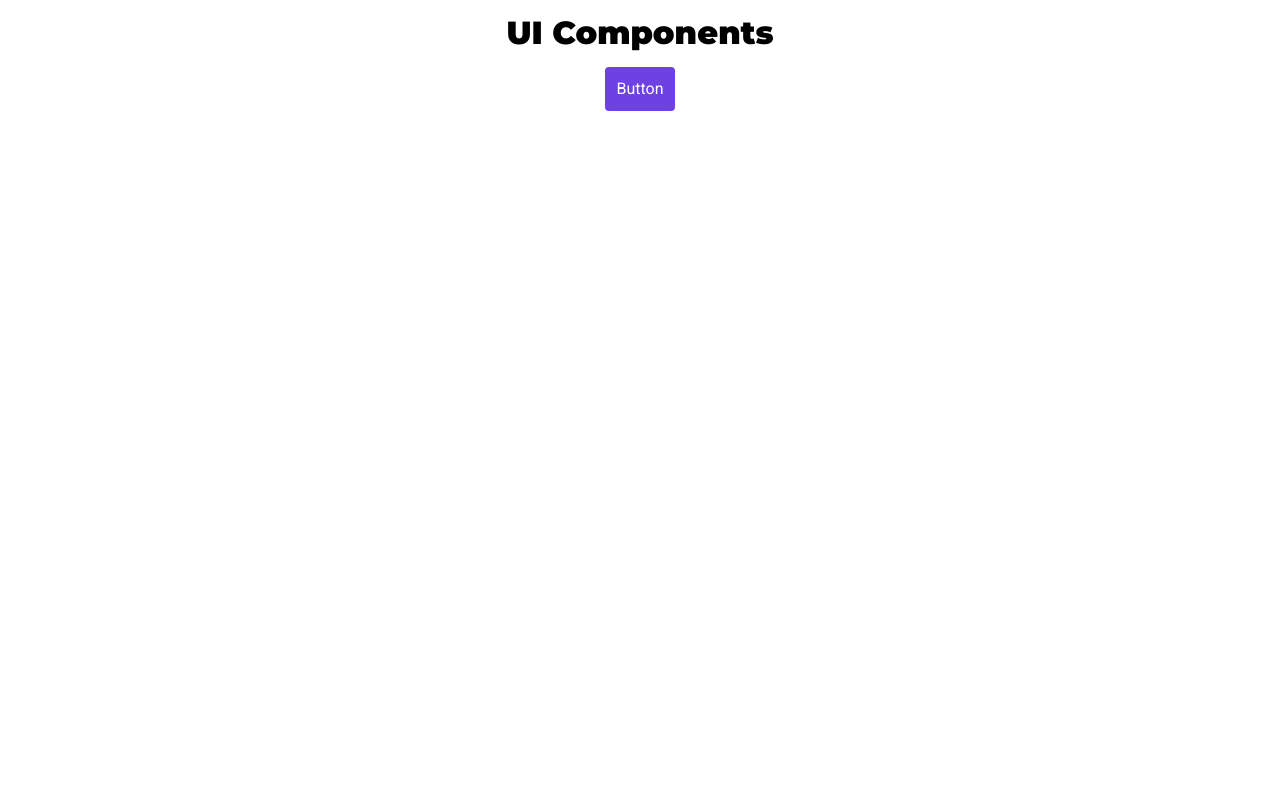
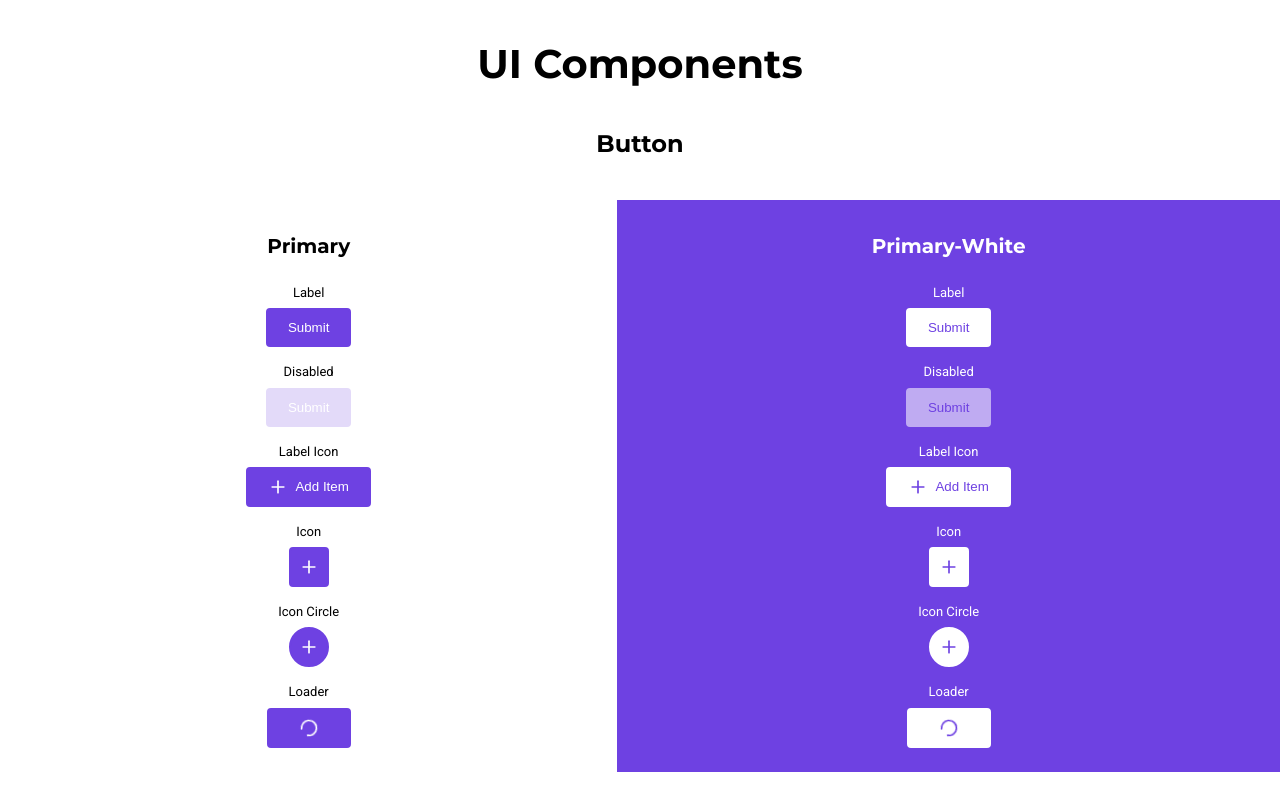
Before and after one commit to cathyccc/ui-component-library, a React (Vite) app: page / in a window 1280 px wide. Built offline with nearby package versions, Linux system fonts and the light colour scheme.

Commit message:
removed white border around body, added typography, styled primary and primary-white buttons, added options of different button types

```diff
--- a/index.html
+++ b/index.html
@@ -5,8 +5,9 @@
   <meta charset="UTF-8" />
   <link rel="preconnect" href="https://fonts.googleapis.com">
   <link rel="preconnect" href="https://fonts.gstatic.com" crossorigin>
-  <link href="https://fonts.googleapis.com/css2?family=Montserrat:wght@900&family=Roboto&display=swap" rel="stylesheet">
-  <meta name="viewport" content="width=device-width, initial-scale=1.0" />
+  <link
+    href="https://fonts.googleapis.com/css2?family=Montserrat:wght@700;900&family=Roboto:wght@400;500;700&display=swap"
+    rel="stylesheet">
   <title>UI Components</title>
 </head>
 
--- a/src/App.css
+++ b/src/App.css
@@ -1,20 +1,95 @@
 body {
   font-family: Roboto;
-  color: var(--colors-white, #FFF);
   text-align: center;
   font-size: 16px;
   font-style: normal;
   font-weight: 400;
   line-height: 24px;
-  /* 150% */
+  margin: 0;
+}
+
+p {
+  font-family: Roboto;
+  font-size: 16px;
+  font-style: normal;
+  font-weight: 400;
+  line-height: 24px;
 }
 
 h1 {
-  color: #000;
-  text-align: center;
+  font-family: Montserrat;
+  font-size: 56px;
+  font-style: normal;
+  font-weight: 900;
+  line-height: 64px;
+}
+
+h2 {
+  font-family: Montserrat;
+  font-size: 48px;
+  font-style: normal;
+  font-weight: 700;
+  line-height: 56px;
+}
+
+h3 {
+  font-family: Montserrat;
+  font-size: 40px;
+  font-style: normal;
+  font-weight: 700;
+  line-height: 48px;
+}
+
+h4 {
   font-family: Montserrat;
   font-size: 32px;
   font-style: normal;
-  font-weight: 900;
-  line-height: 24px;
+  font-weight: 700;
+  line-height: 40px;
 }
+
+h5 {
+  font-family: Montserrat;
+  font-size: 24px;
+  font-style: normal;
+  font-weight: 700;
+  line-height: 32px;
+}
+
+h6 {
+  font-family: Montserrat;
+  font-size: 20px;
+  font-style: normal;
+  font-weight: 700;
+  line-height: 28px;
+  margin: 0.5rem;
+}
+
+section {
+  display: flex;
+  flex-direction: row;
+  align-items: center;
+  justify-content: center;
+}
+
+.section-item {
+  flex-grow: 1;
+  display: flex;
+  align-items: center;
+  flex-direction: column;
+  margin: auto;
+}
+
+.purple {
+  background-color: #6E41E2;
+  padding: 1.5em 0;
+}
+
+p.btn-label {
+  font-size: 13px;
+  margin-bottom: 0.25em;
+}
+
+.white {
+  color: white;
+}
--- a/src/App.jsx
+++ b/src/App.jsx
@@ -1,13 +1,109 @@
 import './App.css'
 import Button from "./components/Button/Button"
+import {LuPlus} from "react-icons/lu"
 
 function App() {
   return (
     <>
-      <h1>UI Components</h1>
-      <Button variant="primary" type="icon" onClick={() => console.log("clicked")}>
-        Button
-      </Button>
+      <h3>UI Components</h3>
+      <h5>Button</h5>
+      <section>
+        <div className="section-item">
+          <h6>Primary</h6>
+          <div>
+            <span className="btn-container">
+              <p className="btn-label">Label</p>
+              <Button variant="primary" type="label" onClick={() => console.log("clicked")}>
+                Submit
+              </Button>
+            </span>
+
+            <span className="btn-container">
+              <p className="btn-label">Disabled</p>
+              <Button variant="primary" type="label" disabled>
+                Submit
+              </Button>
+            </span>
+
+            <span className="btn-container">
+              <p className="btn-label">Label Icon</p>
+              <Button variant="primary" type="label-icon">
+                <LuPlus/>
+                Add Item
+              </Button>
+            </span>
+          </div>
+
+          <div>
+            <span className="btn-container">
+              <p className="btn-label">Icon</p>
+              <Button variant="primary" type="icon">
+                <LuPlus/>
+              </Button>
+            </span>
+
+            <span className="btn-container">
+              <p className="btn-label">Icon Circle</p>
+              <Button variant="primary" type="icon-circle">
+                <LuPlus/>
+              </Button>
+            </span>
+
+            <span className="btn-container">
+              <p className="btn-label">Loader</p>
+              <Button variant="primary" type="label" loader={true}/>
+            </span>
+          </div>
+        </div>
+
+        <div className="section-item purple white">
+          <h6>Primary-White</h6>
+          <div>
+            <span className="btn-container">
+              <p className="btn-label">Label</p>
+              <Button variant="primary-white" type="label" onClick={() => console.log("clicked")}>
+                Submit
+              </Button>
+            </span>
+
+            <span className="btn-container">
+              <p className="btn-label">Disabled</p>
+              <Button variant="primary-white" type="label" disabled>
+                Submit
+              </Button>
+            </span>
+
+            <span className="btn-container">
+              <p className="btn-label">Label Icon</p>
+              <Button variant="primary-white" type="label-icon">
+                <LuPlus/>
+                Add Item
+              </Button>
+            </span>
+          </div>
+
+          <div>
+            <span className="btn-container">
+              <p className="btn-label">Icon</p>
+              <Button variant="primary-white" type="icon">
+                <LuPlus/>
+              </Button>
+            </span>
+
+            <span className="btn-container">
+              <p className="btn-label">Icon Circle</p>
+              <Button variant="primary-white" type="icon-circle">
+                <LuPlus/>
+              </Button>
+            </span>
+
+            <span className="btn-container">
+              <p className="btn-label">Loader</p>
+              <Button variant="primary-white" type="label" loader={true}/>
+            </span>
+          </div>
+        </div>
+      </section>
     </>
   )
 }
--- a/src/components/Button/Button.jsx
+++ b/src/components/Button/Button.jsx
@@ -2,23 +2,30 @@ import React from "react"
 import PropTypes from 'prop-types'
 import "./button.css"
 import clsx from 'clsx'
+import {LuLoader2} from "react-icons/lu"
 
-export default function Button({children, variant, type, className, ...otherProps}) {
+export default function Button({children, loader=false, variant="primary", type="label", className, ...otherProps}) {
+
   let labelTypeClass = type === "label" ? "label-btn" : `${type}`
   let variantClass = variant && `${variant}`
+  if (loader) {
+    labelTypeClass = type === "label"? "loader label-btn" : `loader ${type}`
+    children = <LuLoader2/>
+  }
 
   const allClasses = clsx(className, variantClass, labelTypeClass, "button")
 
   return(
-    <div className={allClasses} {...otherProps}>
+    <button className={allClasses} {...otherProps}>
       {children}
-    </div>
+    </button>
   )
 }
 
 Button.propTypes = {
   children: PropTypes.elementType,
   type: PropTypes.oneOf(["label", "label-icon", "icon", "icon-circle"]),
+  loader: PropTypes.bool,
   variant: PropTypes.oneOf(["primary", "primary-white", "secondary", "secondary-white", "flat", "flat-white"]),
   className: PropTypes.oneOfType([
     PropTypes.string,
--- a/src/components/Button/button.css
+++ b/src/components/Button/button.css
@@ -3,44 +3,109 @@
   flex-direction: row;
   align-items: center;
   border-radius: 4px;
+  border: none;
 }
 
-.button>svg {
+.label-btn.loader {
+  padding: 8px 30px;
+}
+
+.button>svg,
+.label-icon>svg,
+.icon>svg,
+.icon-circle>svg {
+  width: 20px;
+  height: 20px;
+}
+
+.label-icon>svg {
   margin-right: 7px;
 }
 
-.label-btn,
-.label-icon {
-  padding: 10px 20px;
+.loader>svg {
+  margin-right: 0;
+  width: 20px;
+  height: 20px;
+  animation: rotation 1s linear infinite;
+}
+
+@keyframes rotation {
+  0% {
+    transform: rotate(0deg);
+  }
+
+  100% {
+    transform: rotate(360deg);
+  }
+}
+
+.icon,
+.icon-circle {
+  padding: 8px;
 }
 
 .icon {
   border-radius: 4px;
-  padding: 10px 11px;
 }
 
 .icon-circle {
   border-radius: 100px;
 }
 
+.label-icon {
+  padding: 8px 20px;
+}
+
+.label-btn {
+  padding: 10px 20px;
+}
+
 .primary {
   background-color: #6E41E2;
+  border: 2px solid #6E41E2;
   color: #FFFFFF;
 }
 
 .primary:hover {
   background-color: #5835B0;
+  border: 2px solid #5835B0;
 }
 
 .primary:active {
   background-color: #472C8A;
+  border: 2px solid #472C8A;
 }
 
 .primary:focus {
-  background-color: #6E41E2;
-  border: 2px solid var(--colors-gray, rgba(17, 17, 17, 0.48));
+  border: 2px solid rgba(17, 17, 17, 0.48);
 }
 
 .primary:disabled {
   background-color: #E3DAF9;
+  border: 2px solid #E3DAF9;
+  pointer-events: none;
 }
+
+.primary-white {
+  background-color: #FFFFFF;
+  border: 2px solid #FFFFFF;
+  color: #6E41E2;
+}
+
+.primary-white:hover {
+  background: rgba(255, 255, 255, 0.88);
+  border: 2px solid rgba(255, 255, 255, 0.88);
+}
+
+.primary-white:active {
+  border: 2px solid #FFFFFF;
+}
+
+.primary-white:focus {
+  border: 2px solid rgba(17, 17, 17, 0.48);
+}
+
+.primary-white:disabled {
+  opacity: 0.56;
+  pointer-events: none;
+}
```
